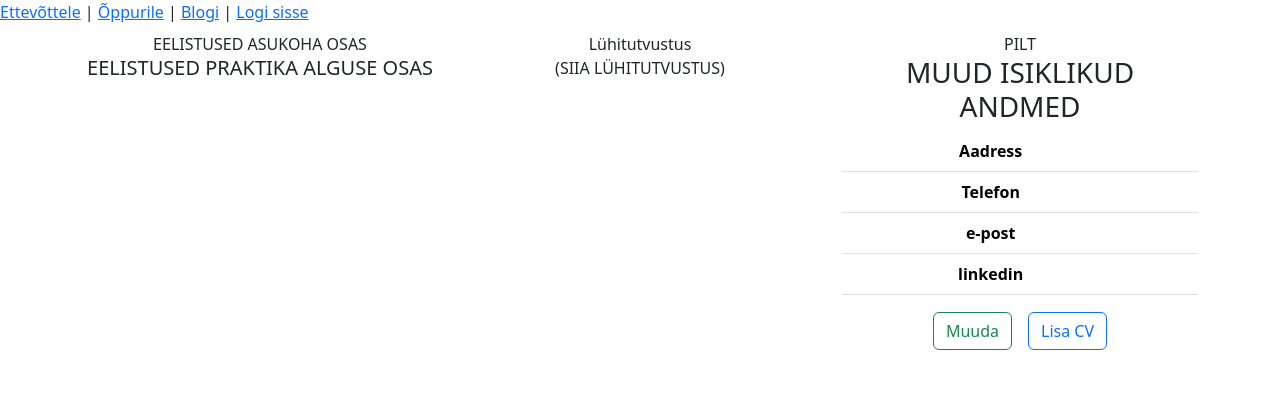
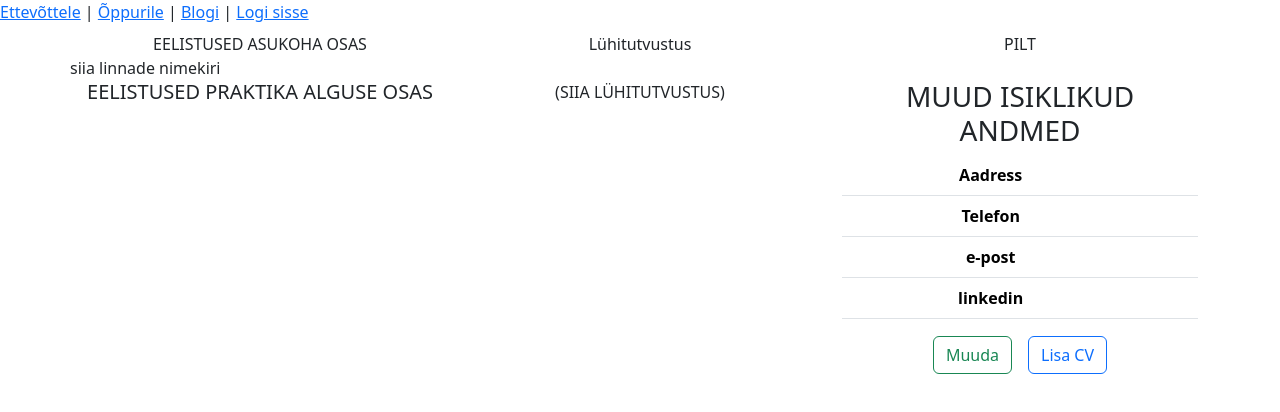
Before and after one commit to SiimSilland/lend36front, a Vue app: page /student/profile in a window 1280 px wide. Shown: the top 412 px of the page. Built offline with nearby package versions, Linux system fonts and the light colour scheme; no server answers.

Commit message:
ErrorView NavigationService.js StudentProfileView.vue StudentEditProfileTable.vue

```diff
--- a/src/views/StudentProfileView.vue
+++ b/src/views/StudentProfileView.vue
@@ -10,6 +10,9 @@
         <div class="row align-items-start">
           <div class="col">
             EELISTUSED ASUKOHA OSAS
+            <div class="row">
+              siia linnade nimekiri
+            </div>
           </div>
           <div class="col">
             Lühitutvustus
@@ -65,9 +68,7 @@
 import StudentViewProfileTable from "@/components/StudenProfile/StudentViewProfileTable.vue";
 import StudentProfileService from "@/services/StudentProfileService";
 import NavigationService from "@/services/NavigationService";
-import axios from "axios";
 import StudentEditProfileTable from "@/components/StudenProfile/StudentEditProfileTable.vue";
-import {useId} from "vue";
 
 export default {
   name: 'StudentProfileView',
@@ -96,10 +97,10 @@ export default {
   },
   methods: {
 
-    setStudentProfileAddress(address){
+    setStudentProfileAddress(address) {
       this.studentProfile.address = address
     },
-    setStudentProfilePhone(phone){
+    setStudentProfilePhone(phone) {
       this.studentProfile.phone = phone
     },
     setStudentProfileEmail(email) {
@@ -112,23 +113,16 @@ export default {
     startEdit() {
       this.isEditMode = true
     },
-    saveEdit(){
+    saveEdit() {
       StudentProfileService.updateStudentProfile(this.userId, this.studentProfile)
           .then(response => {
             this.isEditMode = false;
 
           })
-          .catch( error =>{
+          .catch(error => {
             console.error('Error saving profile: ', error);
             alert('Profiili salvestamisel tekkis vida');
-            //this.getStudentProfile();
           });
-
-    },
-
-    updateStudentProfile() {
-      StudentProfileService.updateStudentProfile(this.userId, this.studentProfile)
-
     },
 
     getStudentProfile() {
```
Also changed, not shown: src/components/StudenProfile/PreferredCityTable.vue (added, +15 -0 lines).
